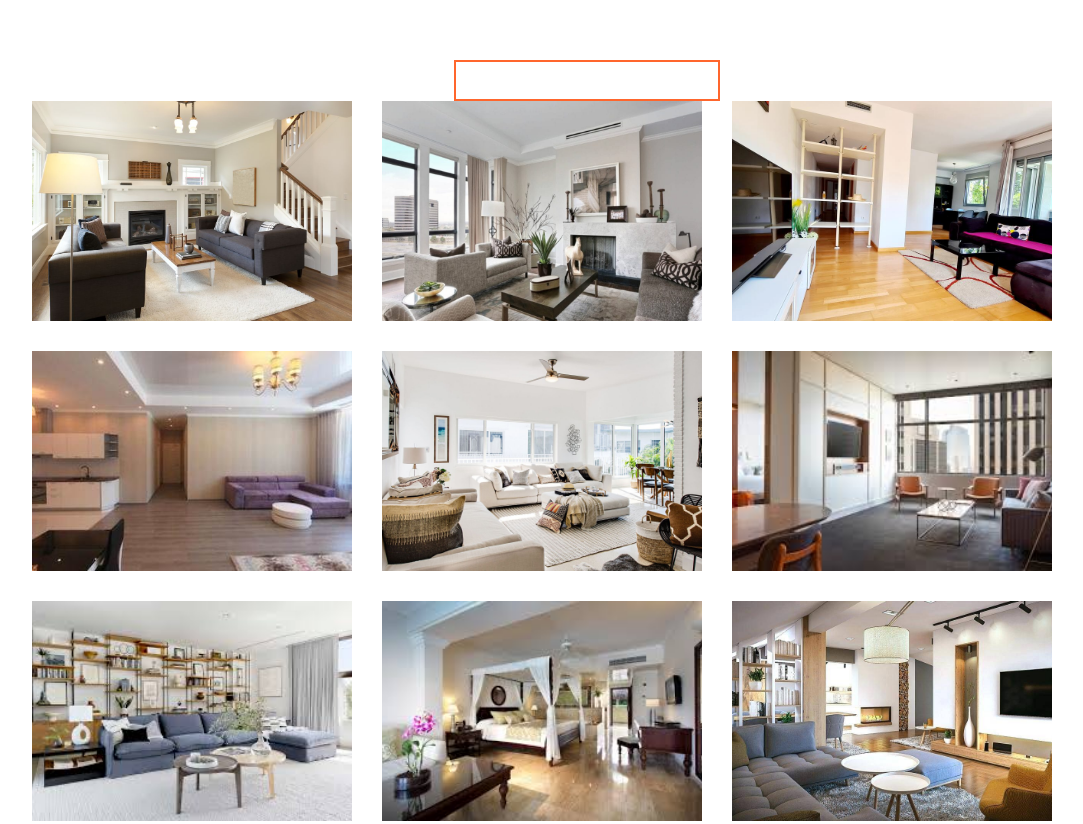
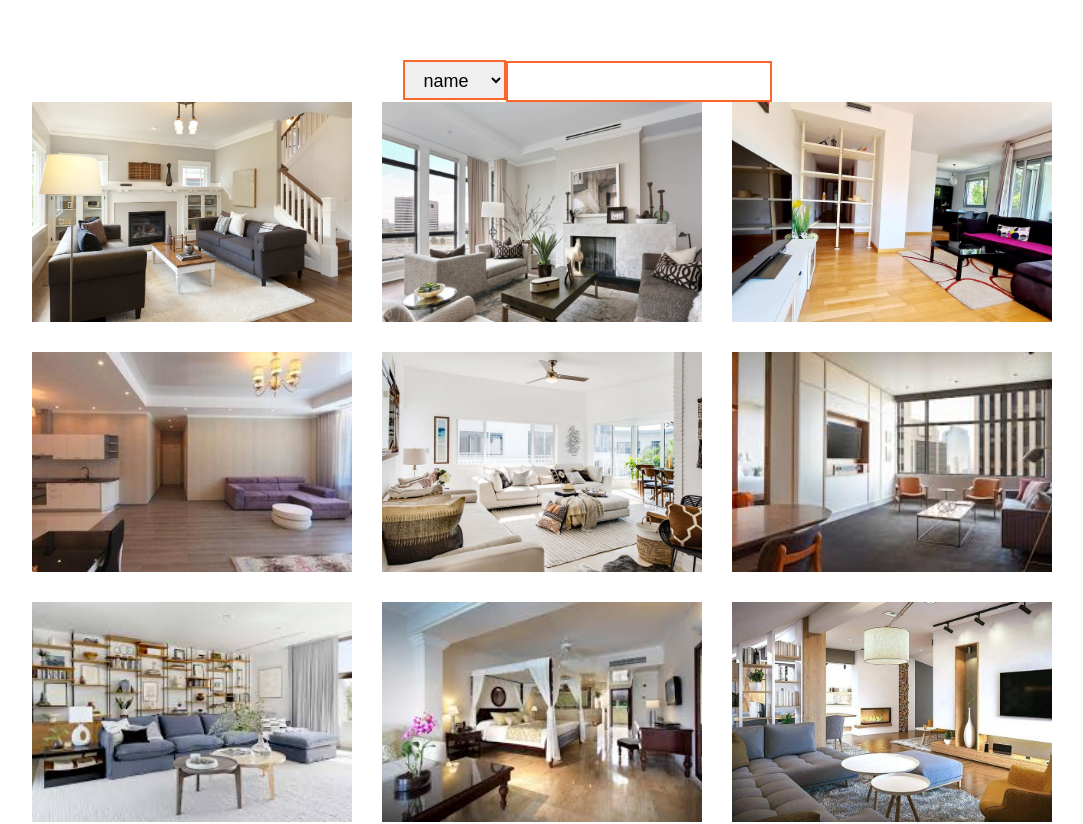
Before and after one commit to resinner/Vue_App, a Vue app in the folder my-first-app/: page / in a window 1280 px wide. Shown: the top 824 px of the page, without its empty margins (53-1136 px from the left). Built offline with nearby package versions, Linux system fonts and the light colour scheme.

Commit message:
Add select component

```diff
--- a/my-first-app/src/App.vue
+++ b/my-first-app/src/App.vue
@@ -1,6 +1,7 @@
 <template>
   <div :id="$style.app">
     <h2>{{ text }}</h2>
+    <CustomSelect :items="['name', 'label', 'salary']"/>
     <CustomInput v-model="text"/>
     <ApartmentsList :items="apartments">
       <template v-slot:apartment="{ apartment }">
@@ -21,6 +22,7 @@
 import ApartmentsList from "./components/apartment/ApartmentsList";
 import ApartmentsItem from "./components/apartment/ApartmentsItem.vue";
 import CustomInput from "./components/shared/CustomInput";
+import CustomSelect from "./components/shared/CustomSelect";
 import apartments from "./components/apartment/apartments";
 
 export default {
@@ -29,6 +31,7 @@
     ApartmentsList,
     ApartmentsItem,
     CustomInput,
+    CustomSelect
   },
   data() {
     return {
--- /dev/null
+++ b/my-first-app/src/components/shared/CustomSelect.vue
@@ -0,0 +1,45 @@
+<template>
+  <select v-on="listeners" class="custom-select">
+    <option v-for="item in formatedItems" :key="item.value" :value="item.value">
+      {{ item.label }}
+    </option>
+  </select>
+</template>
+
+<script>
+export default {
+  name: "CustomSelect",
+  props: {
+    items: {
+      type: Array,
+      required: true,
+    },
+  },
+  computed: {
+    listeners() {
+      return {
+        ...this.$listeners,
+        input: (event) => this.$emit("input", event.target.value),
+      };
+    },
+    formatedItems() {
+      return this.items.map((item) => {
+        return typeof item === "object" ? item : { value: item, label: item };
+      });
+    },
+  },
+};
+</script>
+
+<style lang="scss" scoped>
+@import "../../assets/scss/variables";
+.custom-select {
+  height: 40px;
+  border: 2px solid $main-color;
+  font-size: 18px;
+  outline: none;
+  padding: 8px 15px;
+  cursor: pointer;
+  display: inline-block;
+}
+</style>
```
